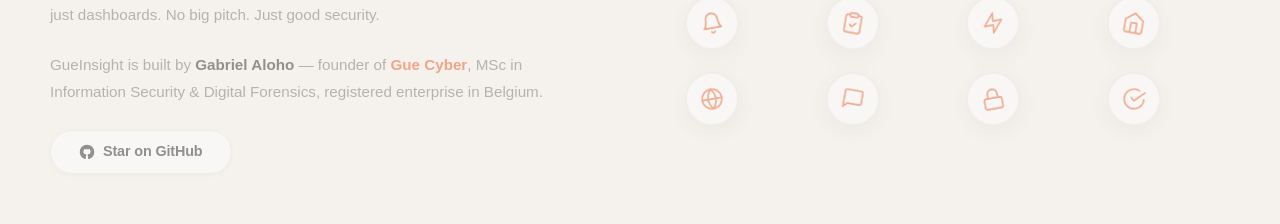
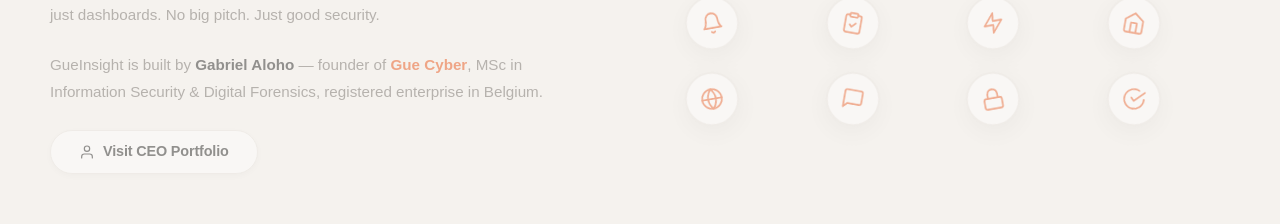
Before and after one commit to GUE-GROUP-LIMITED/gueInsight, a React (Vite) app in the folder frontend/: page / in a window 1280 px wide. Shown: the part 3740-3964 px from the top of the page. Built offline with nearby package versions, Linux system fonts and the light colour scheme; no server answers.

Commit message:
feat: add Landing page component with feature showcase, pricing tiers, and compliance capabilities

```diff
--- a/frontend/src/pages/Landing.jsx
+++ b/frontend/src/pages/Landing.jsx
@@ -1352,14 +1352,14 @@
           </p>
           <div className="lp__about-cta">
             <a
-              href="https://github.com/GUE-GROUP-LIMITED"
+              href="https://www.gabrielaloho.com/"
               target="_blank"
               rel="noreferrer"
               className="lp__btn lp__btn--ghost"
-              style={{ display: 'inline-flex' }}
+              style={{ display: 'inline-flex', alignItems: 'center', gap: 8 }}
             >
-              <IconGitHub size={16} />
-              Star on GitHub
+              <IconUser size={16} />
+              Visit CEO Portfolio
             </a>
           </div>
         </div>
```
